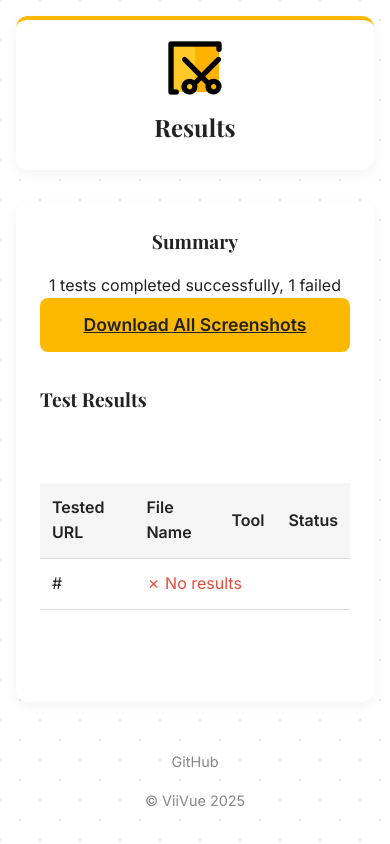
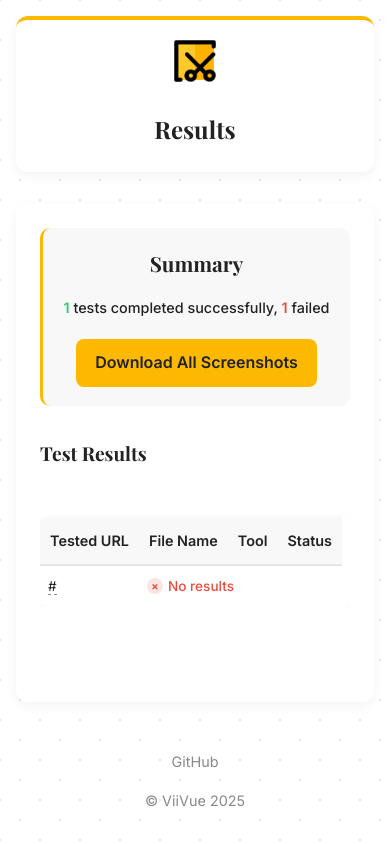
Before and after one commit to viivue/easy-page-speed-screenshots, a Flask app: template templates/results.html in a window 390 px wide. Run offline with Flask 3, Linux system fonts and the light colour scheme; the template is opened without the code that fills it: most values are stand-ins (such as "Sample title", 1, 10 or a date in 2020).

Commit message:
feat(screenshot): improve result page

```diff
--- a/static/css/style.css
+++ b/static/css/style.css
@@ -325,71 +325,256 @@
     }
 }
 
+/**
+ * Result page
+ */
+
+.table-responsive {
+    overflow-x: auto;
+    -webkit-overflow-scrolling: touch;
+}
 .results-summary {
     text-align: center;
+    background-color: var(--viivue-light);
+    border-radius: 10px;
+    padding: 2rem;
     margin-bottom: 2rem;
+    border-left: 4px solid var(--viivue-yellow);
 }
 
-.results-details {
-    display: grid;
-    grid-template-columns: 1fr 1fr 1fr;
-    gap: 2rem;
-    margin: 2rem 0;
+.results-summary h2 {
+    margin-bottom: 1rem;
 }
 
-@media (max-width: 768px) {
-    .results-details {
-        grid-template-columns: 1fr;
-    }
-}
-
-.url-list, .file-list {
-    list-style: none;
-    padding: 0;
-    margin: 0;
-}
-
-.url-list li, .file-list li {
-    padding: 0.5rem;
-    border-bottom: 1px solid #eee;
-}
-
-.success {
-    color: #2e7d32;
-    margin-right: 0.5rem;
-}
-
-.failed {
-    color: #c62828;
-    margin-right: 0.5rem;
+.results-summary p {
+    font-size: 1.2rem;
+    margin-bottom: 1.5rem;
 }
 
 .results-table {
     width: 100%;
-    border-collapse: collapse;
-    margin: 20px 0;
-}
-
-.results-table th,
-.results-table td {
-    padding: 12px;
-    text-align: left;
-    border-bottom: 1px solid #ddd;
+    border-collapse: separate;
+    border-spacing: 0;
+    margin-top: 1rem;
+    border-radius: 8px;
+    overflow: hidden;
+    box-shadow: 0 2px 8px rgba(0,0,0,0.05);
 }
 
 .results-table th {
-    background-color: #f5f5f5;
+    background-color: var(--viivue-light);
+    padding: 15px;
     font-weight: 600;
+    text-align: left;
+    border-bottom: 2px solid var(--viivue-gray);
 }
 
 .results-table td {
-    vertical-align: top;
+    padding: 15px;
+    border-bottom: 1px solid var(--viivue-gray);
+    background-color: white;
+}
+
+.results-table tr:last-child td {
+    border-bottom: none;
+}
+
+.results-table tr:hover td {
+    background-color: #fafafa;
 }
 
 .success {
     color: #2ecc71;
+    font-weight: 500;
+    display: flex;
+    align-items: center;
+    gap: 5px;
 }
 
 .failed {
     color: #e74c3c;
+    font-weight: 500;
+    display: flex;
+    align-items: center;
+    gap: 5px;
 }
+
+.success:before, .failed:before {
+    display: inline-flex;
+    align-items: center;
+    justify-content: center;
+    width: 20px;
+    height: 20px;
+    border-radius: 50%;
+    font-size: 12px;
+    font-weight: bold;
+}
+
+.success:before {
+    content: "✓";
+    background-color: rgba(46, 204, 113, 0.15);
+}
+
+.failed:before {
+    content: "✗";
+    background-color: rgba(231, 76, 60, 0.15);
+}
+
+.download-btn {
+    display: inline-block;
+    background-color: var(--viivue-yellow);
+    color: var(--viivue-dark);
+    padding: 0.8rem 1.5rem;
+    border-radius: 8px;
+    text-decoration: none;
+    font-weight: 600;
+    transition: all 0.3s ease;
+    border: none;
+    cursor: pointer;
+}
+
+.download-btn:hover {
+    background-color: #e6a700;
+    transform: translateY(-2px);
+    box-shadow: 0 4px 12px rgba(253, 185, 0, 0.3);
+}
+
+.test-count {
+    font-size: 1.1rem;
+    font-weight: 500;
+    margin-bottom: 1.5rem;
+}
+
+.test-count .success-count {
+    color: #2ecc71;
+    font-weight: 600;
+}
+
+.test-count .failed-count {
+    color: #e74c3c;
+    font-weight: 600;
+}
+
+.results-header {
+    display: flex;
+    justify-content: space-between;
+    align-items: center;
+    margin-bottom: 1rem;
+}
+
+.url-cell {
+    max-width: 250px;
+    overflow: hidden;
+    text-overflow: ellipsis;
+    white-space: nowrap;
+}
+
+.url-cell a {
+    color: var(--viivue-dark);
+    text-decoration: none;
+    border-bottom: 1px dashed var(--viivue-medium-gray);
+    transition: all 0.2s ease;
+}
+
+.url-cell a:hover {
+    color: var(--viivue-yellow);
+    border-bottom-color: var(--viivue-yellow);
+}
+
+.file-name {
+    font-family: 'Inter', monospace;
+    font-size: 0.9rem;
+    background-color: var(--viivue-light);
+    padding: 0.3rem 0.5rem;
+    border-radius: 4px;
+    color: var(--viivue-medium-gray);
+}
+
+/* Enhanced Responsive Design */
+@media (max-width: 768px) {
+    .results-summary {
+        padding: 1.5rem;
+    }
+
+    .test-count {
+        font-size: 1rem;
+    }
+
+    .results-table th,
+    .results-table td {
+        padding: 12px 10px;
+    }
+
+    .url-cell {
+        max-width: 150px;
+    }
+
+    .file-name {
+        font-size: 0.8rem;
+        padding: 0.2rem 0.4rem;
+    }
+
+    .download-btn {
+        padding: 0.7rem 1.2rem;
+    }
+}
+
+@media (max-width: 640px) {
+    .results-table {
+        display: block;
+        overflow-x: auto;
+        white-space: nowrap;
+        border-radius: 8px;
+        -webkit-overflow-scrolling: touch;
+    }
+
+    .results-summary {
+        padding: 1.2rem;
+        border-left-width: 3px;
+    }
+
+    .file-name {
+        max-width: 120px;
+        overflow: hidden;
+        text-overflow: ellipsis;
+        white-space: nowrap;
+        display: block;
+    }
+}
+
+@media (max-width: 480px) {
+    .url-cell {
+        max-width: 120px;
+    }
+
+    .results-summary h2 {
+        font-size: 1.3rem;
+    }
+
+    .test-count {
+        font-size: 0.9rem;
+        margin-bottom: 1.2rem;
+    }
+
+    .results-header {
+        flex-direction: column;
+        align-items: flex-start;
+        gap: 0.5rem;
+    }
+
+    .results-table th {
+        font-size: 0.9rem;
+    }
+
+    .results-table td {
+        font-size: 0.85rem;
+        padding: 10px 8px;
+    }
+
+    .success:before,
+    .failed:before {
+        width: 16px;
+        height: 16px;
+        font-size: 10px;
+    }
+}
--- a/templates/results.html
+++ b/templates/results.html
@@ -14,7 +14,7 @@
 <div class="container">
     <div class="header">
         <a href="/">
-            <img src="{{ url_for('static', filename='images/icon.png') }}" alt="Easy Page Speed Screenshots" />
+            <img src="{{ url_for('static', filename='images/icon.png') }}" alt="Easy Page Speed Screenshots" class="logo" />
         </a>
         <h1>Results</h1>
     </div>
@@ -22,12 +22,18 @@
     <div class="main-content">
         <div class="results-summary">
             <h2>Summary</h2>
-            <p>{{ success_count }} tests completed successfully, {{ failed_count }} failed</p>
-            <a href="/download/{{ session_id }}" class="btn btn-primary">Download All Screenshots</a>
+            <div class="test-count">
+                <span class="success-count">{{ success_count }}</span> tests completed successfully,
+                <span class="failed-count">{{ failed_count }}</span> failed
+            </div>
+            <a href="/download/{{ session_id }}" class="download-btn">Download All Screenshots</a>
         </div>
 
         <div class="results-details">
+            <div class="results-header">
                 <h2>Test Results</h2>
+            </div>
+            <div class="table-responsive">
                 <table class="results-table">
                     <thead>
                         <tr>
@@ -44,28 +50,33 @@
                                 {% for file in url_files %}
                                 <tr>
                                     {% if loop.first %}
-                                <td rowspan="{{ url_files|length }}">{{ url }}</td>
+                                    <td class="url-cell" rowspan="{{ url_files|length }}">
+                                        <a href="{{ url }}" target="_blank" title="{{ url }}">{{ url }}</a>
+                                    </td>
                                     {% endif %}
-                                <td>{{ file.name }}</td>
+                                    <td><span class="file-name">{{ file.name }}</span></td>
                                     <td>{{ file.tool }}</td>
                                     <td>
                                         {% if file.success %}
-                                    <span class="success">✓ Success</span>
+                                        <span class="success">Success</span>
                                         {% else %}
-                                    <span class="failed">✗ Failed</span>
+                                        <span class="failed">Failed</span>
                                         {% endif %}
                                     </td>
                                 </tr>
                                 {% endfor %}
                             {% else %}
                             <tr>
-                            <td>{{ url }}</td>
-                            <td colspan="3"><span class="failed">✗ No results</span></td>
+                                <td class="url-cell">
+                                    <a href="{{ url }}" target="_blank" title="{{ url }}">{{ url }}</a>
+                                </td>
+                                <td colspan="3"><span class="failed">No results</span></td>
                             </tr>
                             {% endif %}
                         {% endfor %}
                     </tbody>
                 </table>
+            </div>
         </div>
     </div>
 
```
Lines whose indentation alone changed are shown as unchanged.
